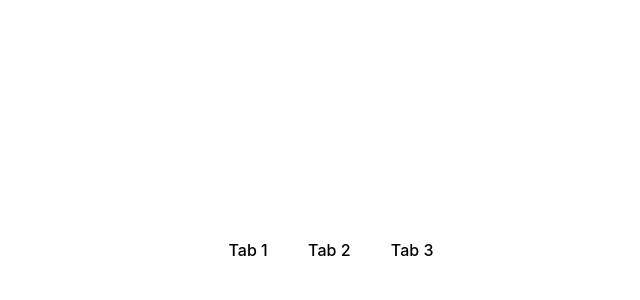
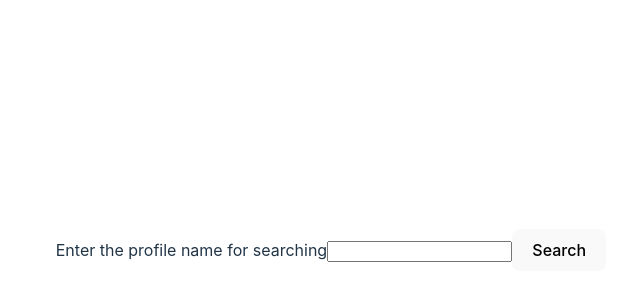
Before and after one commit to Kanishak7131/Reactjs-Mini-Projects, a React (Vite) app: page / in a window 1280 px wide. Shown: the part 150-450 px from the top of the page, without its empty margins (309-949 px from the left). Built offline with nearby package versions, Linux system fonts and the light colour scheme.

Commit message:
modal and git profile

```diff
--- a/src/App.jsx
+++ b/src/App.jsx
@@ -9,12 +9,14 @@ import ThemeChanger from './components/ThemeChanger'
 import TreeView from './components/TreeView'
 import ScrollBar from './components/ScrollBar'
 import Tabs from './components/Tabs'
+import ShowModal from './components/SHowModal'
+import GitProfile from './components/GitProfile'
 
 function App() {
 
   return (
     <>
-      <Tabs />
+      <GitProfile />
     </>
   )
 }
--- /dev/null
+++ b/src/components/GitProfile/index.jsx
@@ -0,0 +1,28 @@
+import { useState } from "react"
+
+export default function GitProfile() {
+    let [input, setInput] = useState('');
+    let [data, setdata] = useState();
+    async function handleSearch() {
+        let res = await fetch(`https://api.github.com/users/${input}`)
+        let res1 = await res.json();
+        setdata(res1);
+        setInput("");
+    }
+    console.log(data)
+
+    return (
+        <>
+            <label>Enter the profile name for searching</label>
+            <input value={input} onChange={(e) => setInput(e.target.value)} />
+            <button onClick={handleSearch}>Search</button>
+            <section>
+                {data && (<div>
+                    <img src={data.avatar_url} />
+                    <span>{data.login}</span>
+                    <h5>Repositories {data.public_repos}</h5>
+                </div>)}
+            </section>
+        </>
+    )
+}
--- /dev/null
+++ b/src/components/SHowModal/index.jsx
@@ -0,0 +1,20 @@
+import { useRef } from "react"
+
+export default function ShowModal() {
+    const dialogRef = useRef();
+    return (
+        <>
+            <div>
+                <h2>
+                    Click me to open modal!!!!
+                    <button onClick={() => dialogRef.current.showModal()}>Wink</button>
+                </h2>
+            </div>
+            <dialog ref={dialogRef}>
+                <h2>yolo</h2>
+                <button onClick={() => dialogRef.current.close()}>Close</button>
+                <p>Lorem ipsum dolor sit amet consectetur adipisicing elit. Distinctio ut accusamus aliquam harum, nihil consectetur autem rerum repudiandae repellendus laborum iure rem placeat aspernatur error dolor porro animi fugit. Ducimus.</p>
+            </dialog>
+        </>
+    )
+}
```
